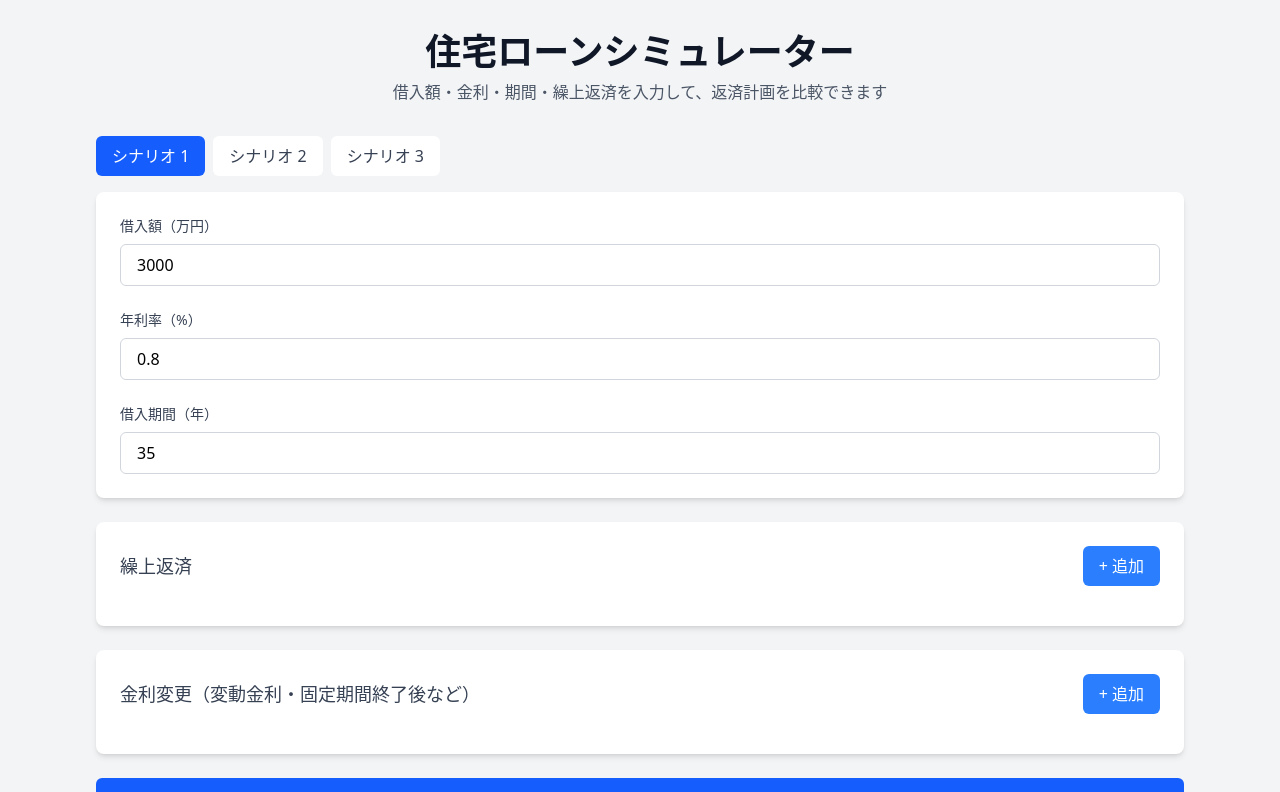
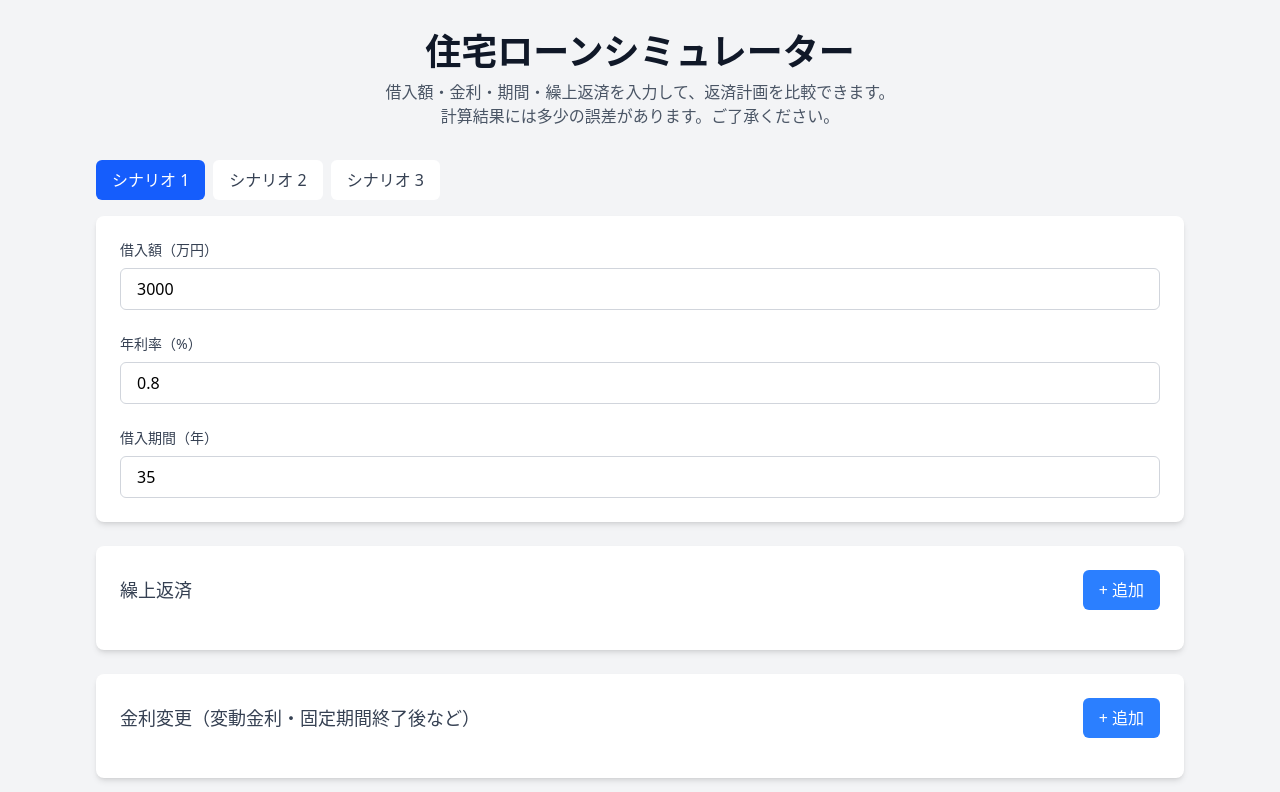
Before and after one commit to kaiware0x/mortgage-simulator, a React (Vite) app: page / in a window 1280 px wide. Shown: the top 792 px of the page. Built offline with nearby package versions, Linux system fonts and the light colour scheme.

Commit message:
refac: 説明文を修正。
多少の誤差がある、という警告を入れた。

```diff
--- a/src/App.tsx
+++ b/src/App.tsx
@@ -37,7 +37,9 @@ function App() {
             住宅ローンシミュレーター
           </h1>
           <p className="text-gray-600">
-            借入額・金利・期間・繰上返済を入力して、返済計画を比較できます
+            借入額・金利・期間・繰上返済を入力して、返済計画を比較できます。
+            <br />
+            計算結果には多少の誤差があります。ご了承ください。
           </p>
         </header>
 
```
